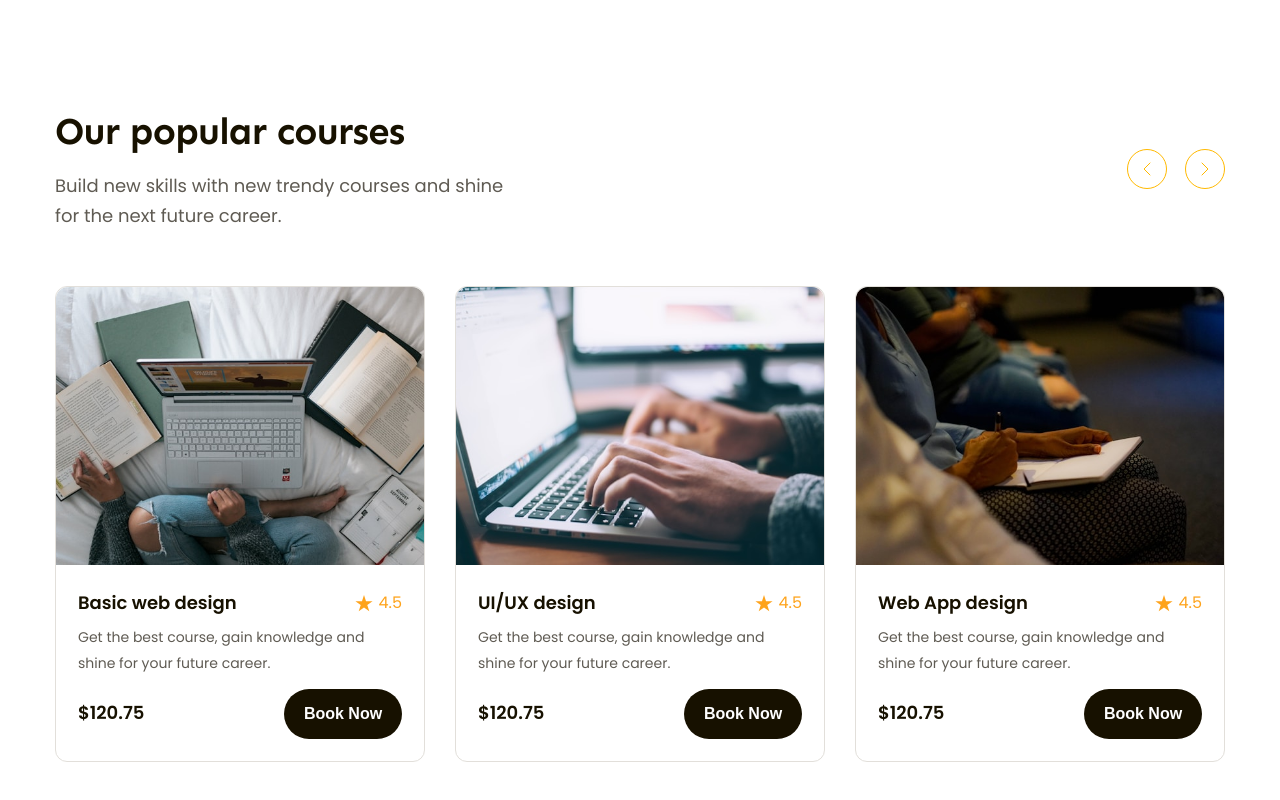
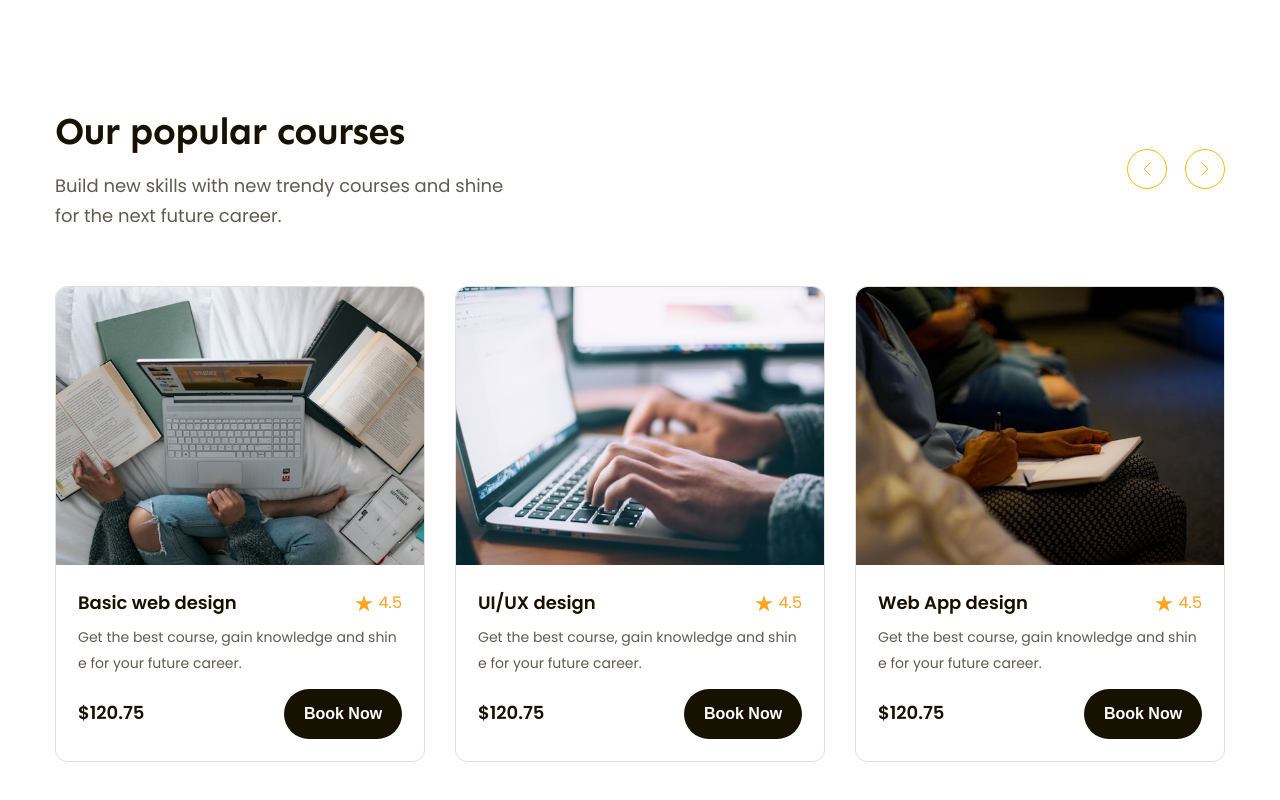
Before and after one commit to leducthanh041/P01-HTML-TO-FIGMA, a plain HTML site: page index.html in a window 1280 px wide. Shown: the part 1016-1816 px from the top of the page. Drawn offline with Linux system fonts and the light colour scheme; files that its build step writes are made by us from their sources.

Commit message:
P7: Code phan popular p3

```diff
--- a/assets/css/style.css
+++ b/assets/css/style.css
@@ -62,6 +62,21 @@ h3 {
   max-width: calc(100% - 48px);
   margin-left: auto;
   margin-right: auto;
+}
+
+.line-clamp {
+  display: -webkit-box;
+  -webkit-line-clamp: var(--line-clamp, 1);
+  -webkit-box-orient: vertical;
+  overflow: hidden;
+}
+
+.line-clamp.line-2 {
+  --line-clamp: 2;
+}
+
+.break-all {
+  word-break: break-all;
 }
 
 /* ==================Header=========== */
@@ -344,6 +359,7 @@ h3 {
 }
 
 .popular .course-item {
+  flex: 1;
   border-radius: 12px;
   border: 1px solid #e2dfda;
   background: #fff;
--- a/index.html
+++ b/index.html
@@ -202,7 +202,11 @@
               /></a>
               <div class="info">
                 <div class="head">
-                  <h3 class="title"><a href="#!">Basic web design</a></h3>
+                  <h3 class="title">
+                    <a class="line-clamp break-all" href="#!"
+                      >Basic web design</a
+                    >
+                  </h3>
 
                   <div class="rating">
                     <img src="./assets/icon/star.svg" alt="" class="star" />
@@ -210,7 +214,7 @@
                   </div>
                 </div>
 
-                <p class="desc">
+                <p class="desc line-clamp line-2 break-all">
                   Get the best course, gain knowledge and shine for your future
                   career.
                 </p>
@@ -232,7 +236,9 @@
               /></a>
               <div class="info">
                 <div class="head">
-                  <h3 class="title"><a href="#!">UI/UX design</a></h3>
+                  <h3 class="title">
+                    <a class="line-clamp break-all" href="#!">UI/UX design</a>
+                  </h3>
 
                   <div class="rating">
                     <img src="./assets/icon/star.svg" alt="" class="star" />
@@ -240,7 +246,7 @@
                   </div>
                 </div>
 
-                <p class="desc">
+                <p class="desc line-clamp line-2 break-all">
                   Get the best course, gain knowledge and shine for your future
                   career.
                 </p>
@@ -262,7 +268,9 @@
               /></a>
               <div class="info">
                 <div class="head">
-                  <h3 class="title"><a href="#!">Web App design</a></h3>
+                  <h3 class="title">
+                    <a class="line-clamp break-all" href="#!">Web App design</a>
+                  </h3>
 
                   <div class="rating">
                     <img src="./assets/icon/star.svg" alt="" class="star" />
@@ -270,7 +278,7 @@
                   </div>
                 </div>
 
-                <p class="desc">
+                <p class="desc line-clamp line-2 break-all">
                   Get the best course, gain knowledge and shine for your future
                   career.
                 </p>
```
